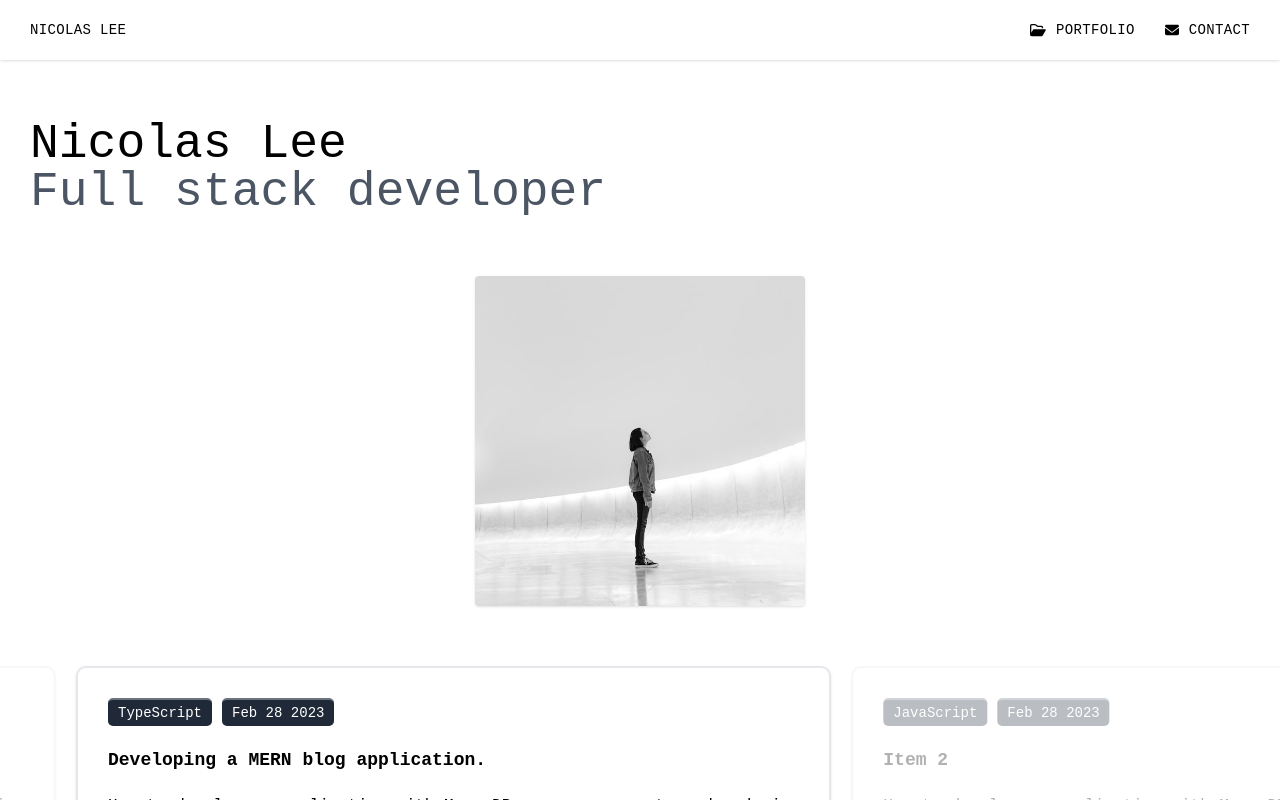
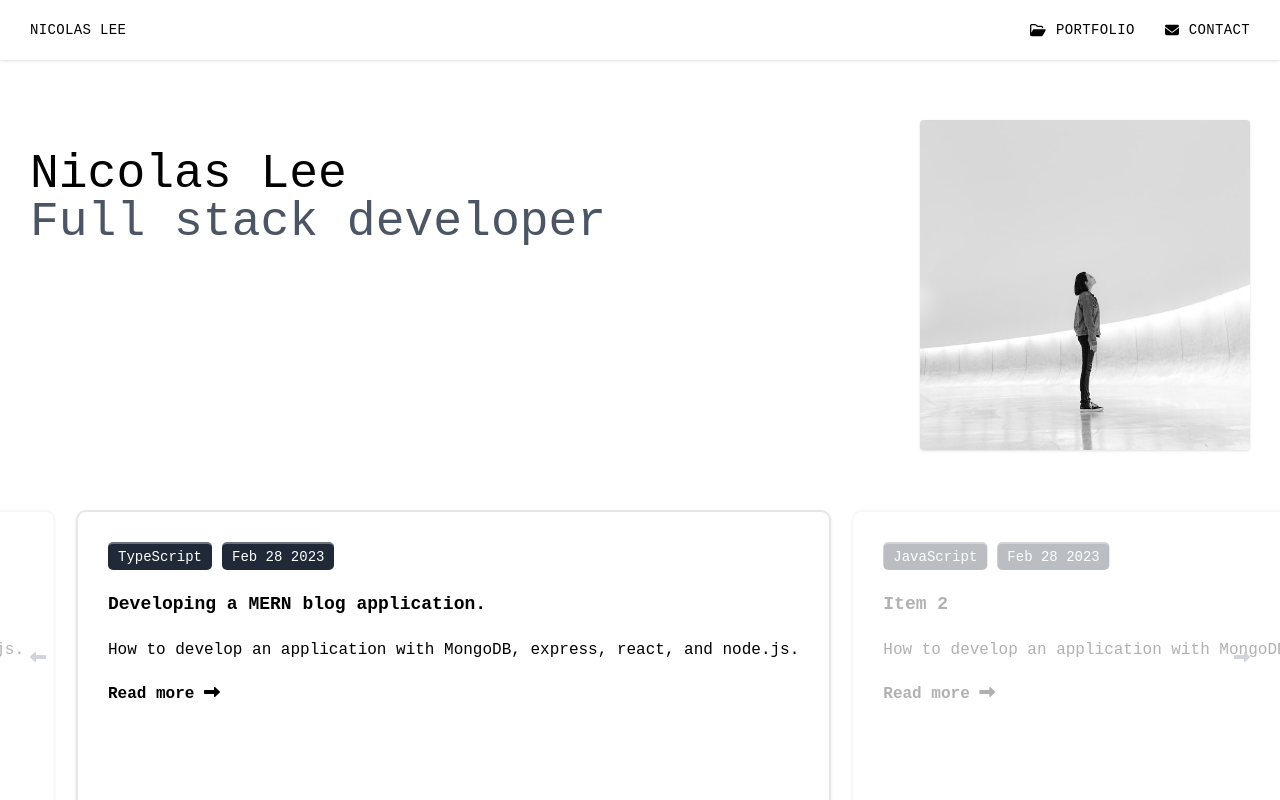
Before and after one commit to nicolasmatthewlee/personal-site, a React (Create React App) app: page / in a window 1280 px wide. Shown: the top 800 px of the page. Built offline with nearby package versions, Linux system fonts and the light colour scheme.

Commit message:
adjust title at larger breakpoints

```diff
--- a/src/components/title.tsx
+++ b/src/components/title.tsx
@@ -2,8 +2,14 @@ import PROFILE from "../assets/placeholder.jpg";
 
 export const Title = () => {
   return (
-    <div className="w-full flex flex-col px-[30px] space-y-[60px]">
-      <div>
+    <div
+      className="w-full flex flex-col px-[30px] space-y-[60px]
+    md:flex-row md:space-y-0 md:justify-end md:items-center"
+    >
+      <div
+        className="
+      md:absolute md:left-[30px] md:top-[150px]"
+      >
         <h1 className="text-5xl font-medium">Nicolas Lee</h1>
         <h1 className="text-5xl text-gray-600">Full stack developer</h1>
       </div>
```
